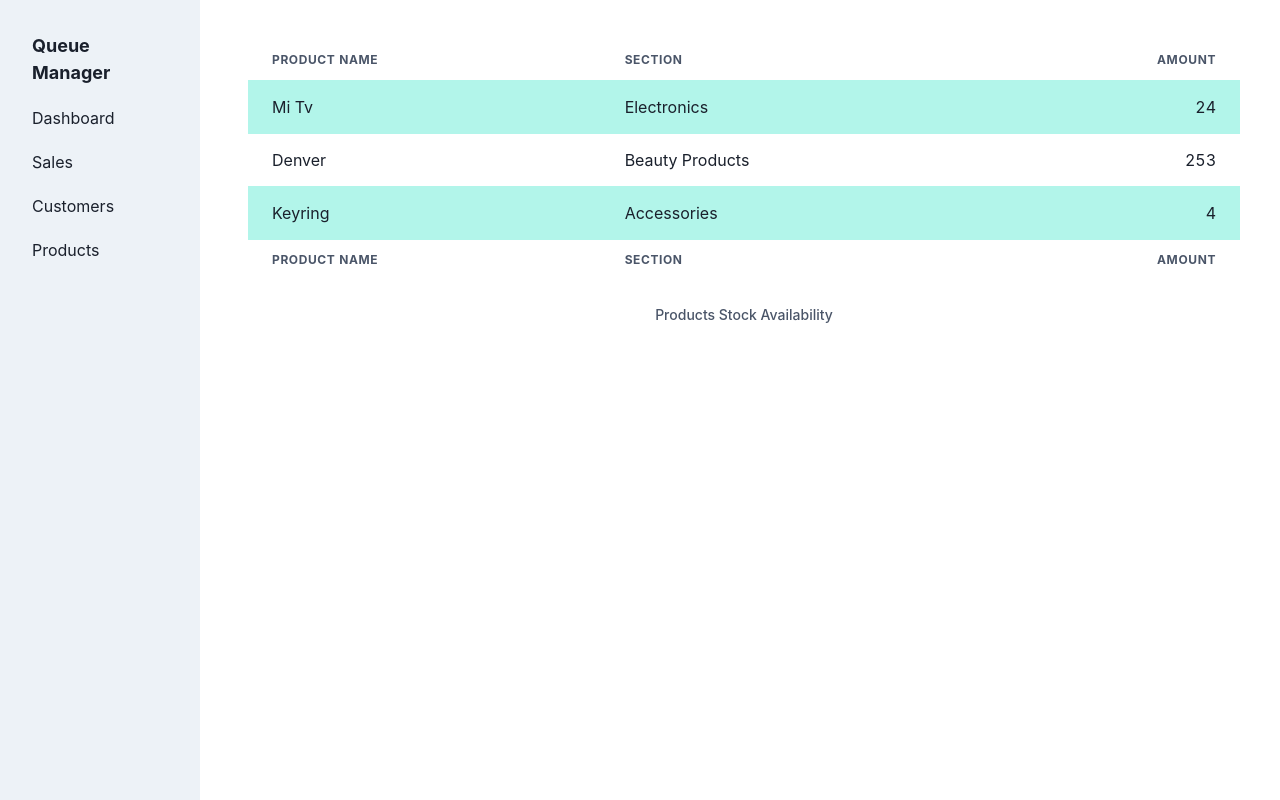
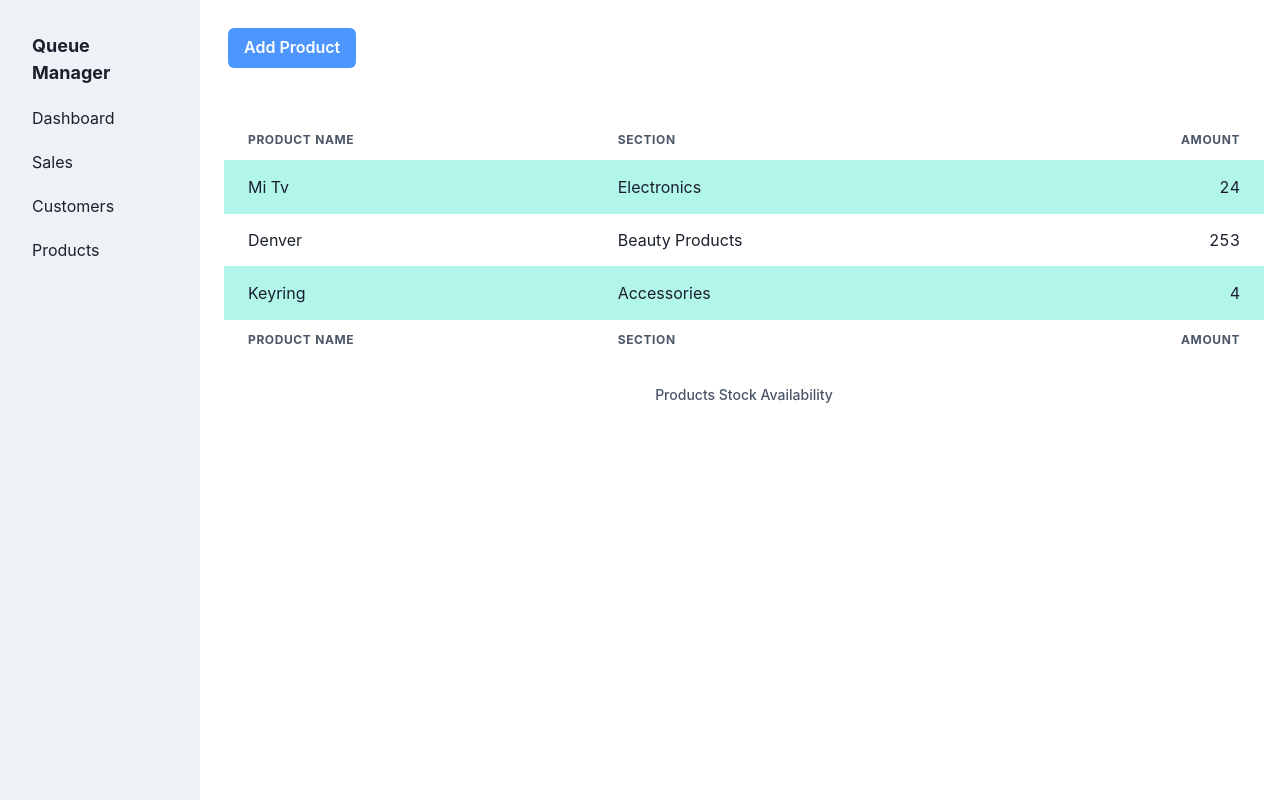
Before and after one commit to saroshkhandev/q-manage, a React (Create React App) app: page /products in a window 1280 px wide. Built offline with nearby package versions, Linux system fonts and the light colour scheme.

Commit message:
Minor tweaks in dash + pages

```diff
--- a/package.json
+++ b/package.json
@@ -11,12 +11,14 @@
     "@testing-library/user-event": "^13.2.1",
     "chakra-ui": "^0.3.9",
     "firebase": "^9.6.10",
+    "formik": "^2.2.9",
     "framer-motion": "^6",
     "react": "^17.0.2",
     "react-dom": "^17.0.2",
     "react-router-dom": "^6.2.2",
     "react-scripts": "5.0.0",
-    "web-vitals": "^2.1.0"
+    "web-vitals": "^2.1.0",
+    "yup": "^0.32.11"
   },
   "scripts": {
     "start": "react-scripts start",
--- a/src/App.js
+++ b/src/App.js
@@ -7,6 +7,7 @@ import { Route } from 'react-router'
 import Users from './page/Users/Users'
 import Products from './page/Products/Products'
 import Sales from './page/Sales/Sales'
+import AddProduct from './page/Products/components/AddProduct'
 
 function App() {
   return (
@@ -16,7 +17,9 @@ function App() {
         <Routes>
           <Route path="/dashboard" element={<Dashboard />} />
           <Route path="/users" element={<Users />} />
-          <Route path="/products" element={<Products />} />
+          <Route path="/products" element={<Products />}>
+            <Route path="add" element={<AddProduct />} />
+          </Route>
           <Route path="/sales" element={<Sales />} />
           <Route path="/" element={<Navigate replace to="/dashboard" />} />
         </Routes>
--- a/src/page/Dashboard/Dashboard.js
+++ b/src/page/Dashboard/Dashboard.js
@@ -13,6 +13,7 @@ const Dashboard = () => {
           h="100px"
           color="white"
           borderRadius={5}
+          _hover={{ border: '1px solid black' }}
         >
           <Text fontSize="xl" fontWeight="bold">
             Active Users
@@ -28,6 +29,7 @@ const Dashboard = () => {
           borderRadius={5}
           as={RouterLink}
           to="/users"
+          _hover={{ border: '1px solid black' }}
         >
           <Text fontSize="xl" fontWeight="bold">
             Customers
@@ -42,6 +44,7 @@ const Dashboard = () => {
           borderRadius={5}
           as={RouterLink}
           to="/sales"
+          _hover={{ border: '1px solid black' }}
         >
           <Text fontSize="xl" fontWeight="bold">
             Sales
--- a/src/page/Products/Products.js
+++ b/src/page/Products/Products.js
@@ -8,12 +8,27 @@ import {
   Td,
   TableCaption,
   VStack,
+  Button,
+  Box,
 } from '@chakra-ui/react'
 import React from 'react'
+import { Link as RouterLink } from 'react-router-dom'
 
 const Products = () => {
   return (
-    <VStack h="full" w="full" p={10}>
+    <VStack h="full" w="full">
+      <Box p="20px" m={2} bg="DFDFDE" w="full">
+        <Button
+          align="left"
+          bg="#4D96FF"
+          color="#FFFFFF"
+          as={RouterLink}
+          to="/products/add"
+        >
+          Add Product
+        </Button>
+      </Box>
+      <Box p={4} w="full">
         <Table variant="striped" colorScheme="teal">
           <TableCaption>Products Stock Availability</TableCaption>
           <Thead>
@@ -48,6 +63,7 @@ const Products = () => {
             </Tr>
           </Tfoot>
         </Table>
+      </Box>
     </VStack>
   )
 }
--- /dev/null
+++ b/src/page/Products/components/AddProduct.js
@@ -0,0 +1,73 @@
+import { VStack } from '@chakra-ui/react'
+import { Formik } from 'formik'
+import React from 'react'
+import * as Yup from 'yup'
+
+
+const AddProduct = () => {
+  return (
+    <VStack>
+      <Formik
+        initialValues={{ email: '' }}
+        onSubmit={async values => {
+          await new Promise(resolve => setTimeout(resolve, 500))
+          alert(JSON.stringify(values, null, 2))
+        }}
+        validationSchema={Yup.object().shape({
+          email: Yup.string().email().required('Required'),
+        })}
+      >
+        {props => {
+          const {
+            values,
+            touched,
+            errors,
+            dirty,
+            isSubmitting,
+            handleChange,
+            handleBlur,
+            handleSubmit,
+            handleReset,
+          } = props
+          return (
+            <form onSubmit={handleSubmit}>
+              <label htmlFor="email" style={{ display: 'block' }}>
+                Email
+              </label>
+              <input
+                id="email"
+                placeholder="Enter your email"
+                type="text"
+                value={values.email}
+                onChange={handleChange}
+                onBlur={handleBlur}
+                className={
+                  errors.email && touched.email
+                    ? 'text-input error'
+                    : 'text-input'
+                }
+              />
+              {errors.email && touched.email && (
+                <div className="input-feedback">{errors.email}</div>
+              )}
+
+              <button
+                type="button"
+                className="outline"
+                onClick={handleReset}
+                disabled={!dirty || isSubmitting}
+              >
+                Reset
+              </button>
+              <button type="submit" disabled={isSubmitting}>
+                Submit
+              </button>
+            </form>
+          )
+        }}
+      </Formik>
+    </VStack>
+  )
+}
+
+export default AddProduct
```
Also changed, not shown: 1 other file (tests, documents, lock files or other folders). Lines whose indentation alone changed are shown as unchanged.
